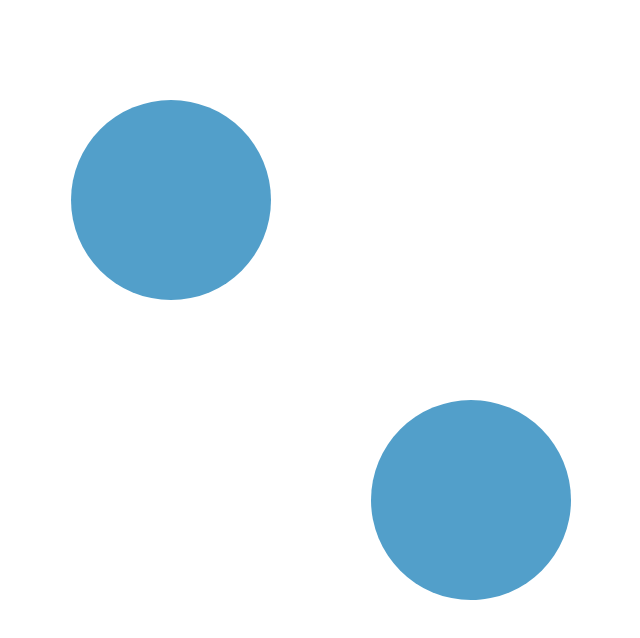
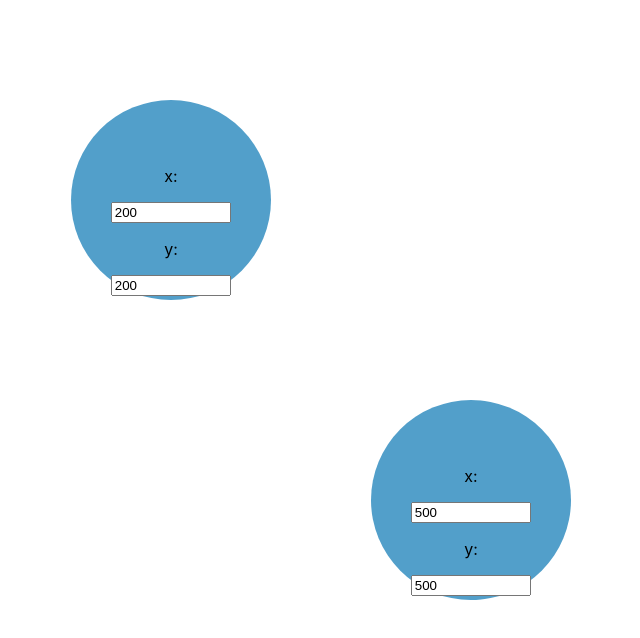
Before and after one commit to tammiec/vev-assessment, a React (Create React App) app: page / in a window 1280 px wide. Shown: the top 638 px of the page, without its empty margins (29-669 px from the left). Built offline with nearby package versions, Linux system fonts and the light colour scheme.

Commit message:
Group text inputs together

```diff
--- a/src/components/Circle.css
+++ b/src/components/Circle.css
@@ -1,4 +1,26 @@
-.circle-container {
+.circle-text {
+  width: 200px;
   height: 200px;
-  width: 200px
+  display: flex;
+  flex-direction: column;
+  justify-content: center;
+  align-items: center;
 }
+
+.text-container {
+  height: 100px;
+  width: 150px;
+  display: flex;
+  flex-direction: row;
+  flex-wrap: wrap;
+  justify-content: center;
+  align-items: center;
+}
+
+.text-container p {
+  width: 20%;
+}
+
+.text-container input {
+  width: 75%;
+}
--- a/src/components/Circle.js
+++ b/src/components/Circle.js
@@ -7,10 +7,27 @@ const Circle = ({x, y, onTextChange, setCircle, ...props}) => {
 
   return (
     <Draggable>
-      <g className='circle-container'>
-        <circle cx={x} cy={y} r="100px" fill="#529fca" />
+      <g>
+          <circle cx={x} cy={y} r="100px" fill="#529fca" />
+          <foreignObject x={x - 100} y={y - 100} width='200px' height='200px'>
+            <div className='circle-text'>
+              <div className='text-container'>
+                <p>x:</p>
+                <input
+                  value={x}
+                  type='text'
+                  onChange={e => onTextChange(setCircle, 'x', e.target.value)}
+                />
+                <p>y:</p>
+                <input
+                  value={y}
+                  type='text'
+                  onChange={e => onTextChange(setCircle, 'y', e.target.value)}
+                />
+              </div>
+            </div>
+          </foreignObject>
       </g>
-
     </Draggable>
   );
 };
```
